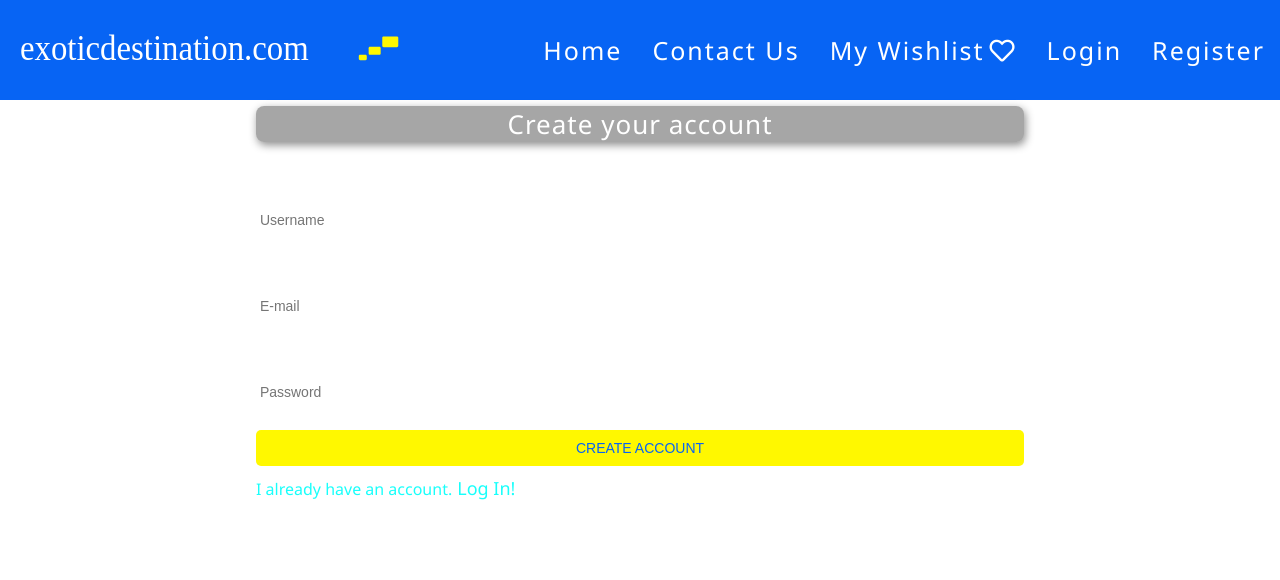
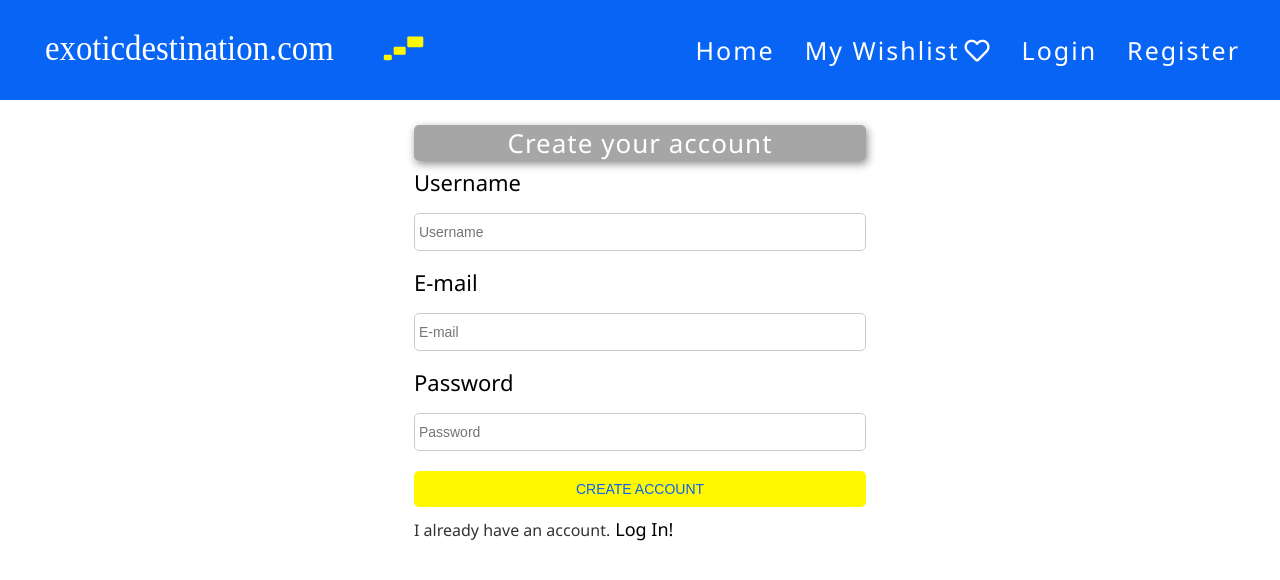
Before and after one commit to PetarBoskovic/exoticdestinations, a PHP site: page /register.php in a window 1280 px wide. Shown: the top 580 px of the page. Run offline with PHP 8.4, Linux system fonts and the light colour scheme; a stand-in replaces the project's code that opens the database connection; some libraries are stand-ins or nearby versions.

Commit message:
deleted  unecessary files and stylised login and register

```diff
--- a/css/style.css
+++ b/css/style.css
@@ -36,6 +36,7 @@ img {
     margin: 0 auto;
     width: 100%;
     position: relative;
+    padding: 0 25px;
 }
 
 .cf:after {
@@ -392,6 +396,7 @@ input[type='password'] {
     background: #fff;
     color: #000;
     margin: 10px 0;
+    border: 1px solid #ccc;
 }
 
 #login_container .login_form input[type='submit'] {
@@ -427,8 +432,11 @@ input[type='password'] {
 /*REGISTER CSS*/
 
 #register_container {
-    width: 60%;
-    margin: 0 auto;
+    width: 40%;
+    margin: 25px auto;
+    background: #fff;
+    padding: 0 20px;
+    border-radius: 5px;
 }
 
 #register_container .register_top {
@@ -437,13 +445,12 @@ input[type='password'] {
     color: #fff;
     background: rgba(0, 0, 0, 0.35);
     letter-spacing: 1px;
-    border-radius: 8px;
+    border-radius: 5px;
     box-shadow: 1.5px 3px 8px rgba(0, 0, 0, 0.45);
-    margin-bottom: 20px;
 }
 
-#register_container .register_form label {
-    color: #fff;
+#register_container .register_form p {
+    color: #000;
     font-size: 22px;
 }
 
@@ -457,6 +464,7 @@ input[type='password'] {
     background: #fff;
     color: #000;
     margin: 10px 0;
+    border: 1px #ccc solid;
 }
 
 #register_container .register_form input[type='submit'] {
@@ -478,12 +486,12 @@ input[type='password'] {
 }
 
 .yes_account a {
-    color: #18fffb;
+    color: #333;
     font-size: 16px;
 }
 .yes_account a span {
     font-size: 18px;
-    color: #18fffb;
+    color: #000;
 }
 .yes_account a span:hover {
     text-decoration: underline;
--- a/partials/header.php
+++ b/partials/header.php
@@ -33,7 +33,6 @@
                 <ul>
 
                     <li><a href="index.php">Home</a></li>
-                    <li><a href="contact_us.php">Contact Us</a></li>
                     <li><a href="my_wishlist.php">My Wishlist<i class="far fa-heart"></i></a></li>
                     <li><a href="login.php">Login</a></li>
                     <li><a href="register.php">Register</a></li>
--- a/register.php
+++ b/register.php
@@ -25,18 +25,18 @@
     include 'partials/header.php';
 ?>
 
-<section id="choose_bar" class="wrapper">
+<div class="wrapper">
     <div id="register_container">
         <div class="register_top">
             <p>Create your account</p>
         </div>
         <div class="register_form">
             <form action="" method="post">
-                <label>Username</label><br>
+                <p>Username</p>
                 <input type="text" name="username" autocomplete="off" placeholder="&nbsp;Username" required>
-                <label>E-mail</label><br>
+                <p>E-mail</p>
                 <input type="text" name="email" autocomplete="on" placeholder="&nbsp;E-mail" required>
-                <label>Password</label><br>
+                <p>Password</p>
                 <input type="password" name="password" placeholder="&nbsp;Password" required>
                 <input type="submit" name="login" value="create account">
                 <div class="yes_account">
@@ -50,7 +50,7 @@
             <?php endif; ?>
         </div><!-- end register_form -->
     </div><!-- end register_container -->
-</section><!-- end choose_bar -->
+</div><!-- end wrapper -->
 
 <?php
     include "partials/footer.php";
```
Also changed, not shown: other parts of css/style.css (+9 -89 lines), login.php (+3 -15 lines).
